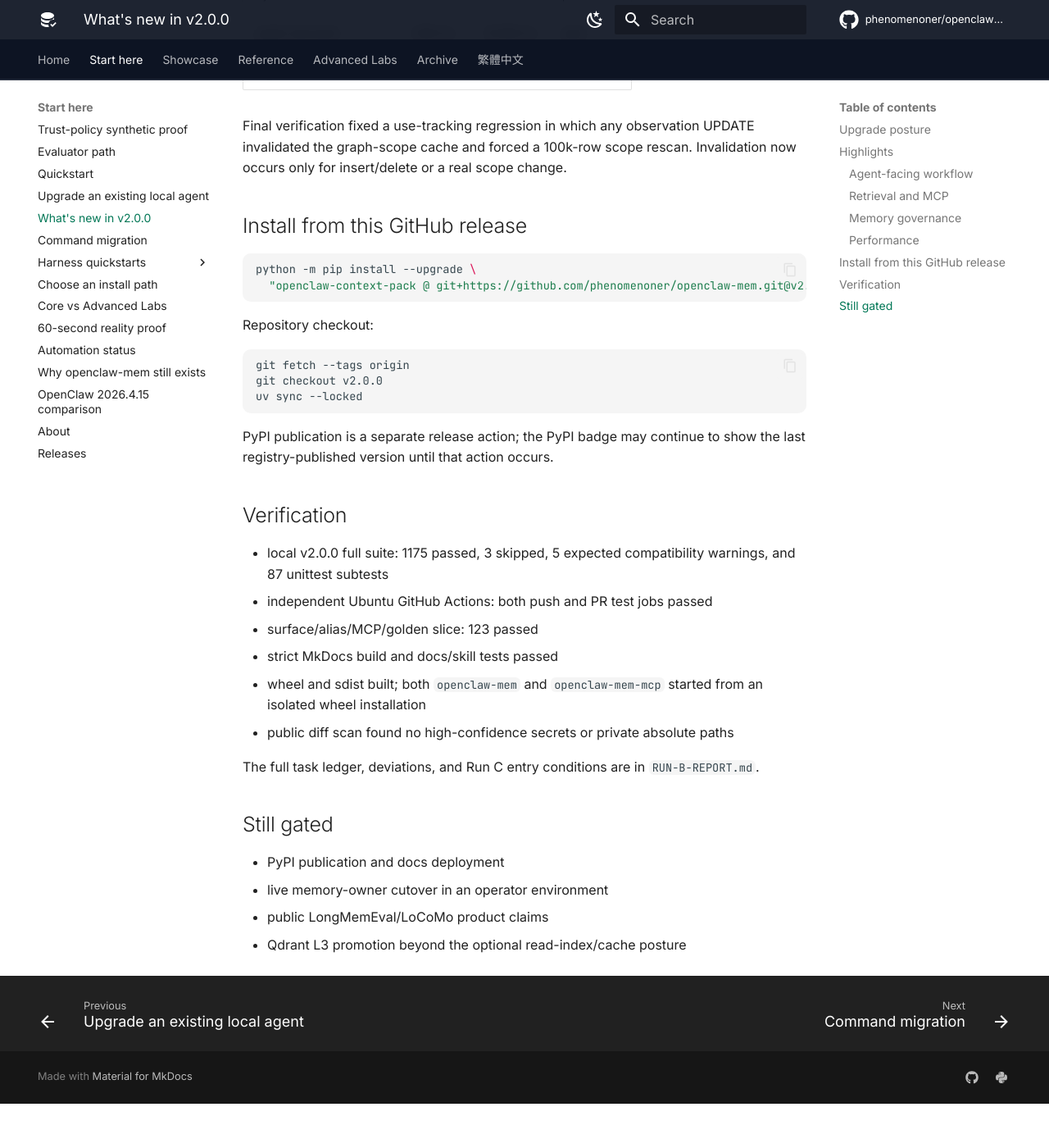
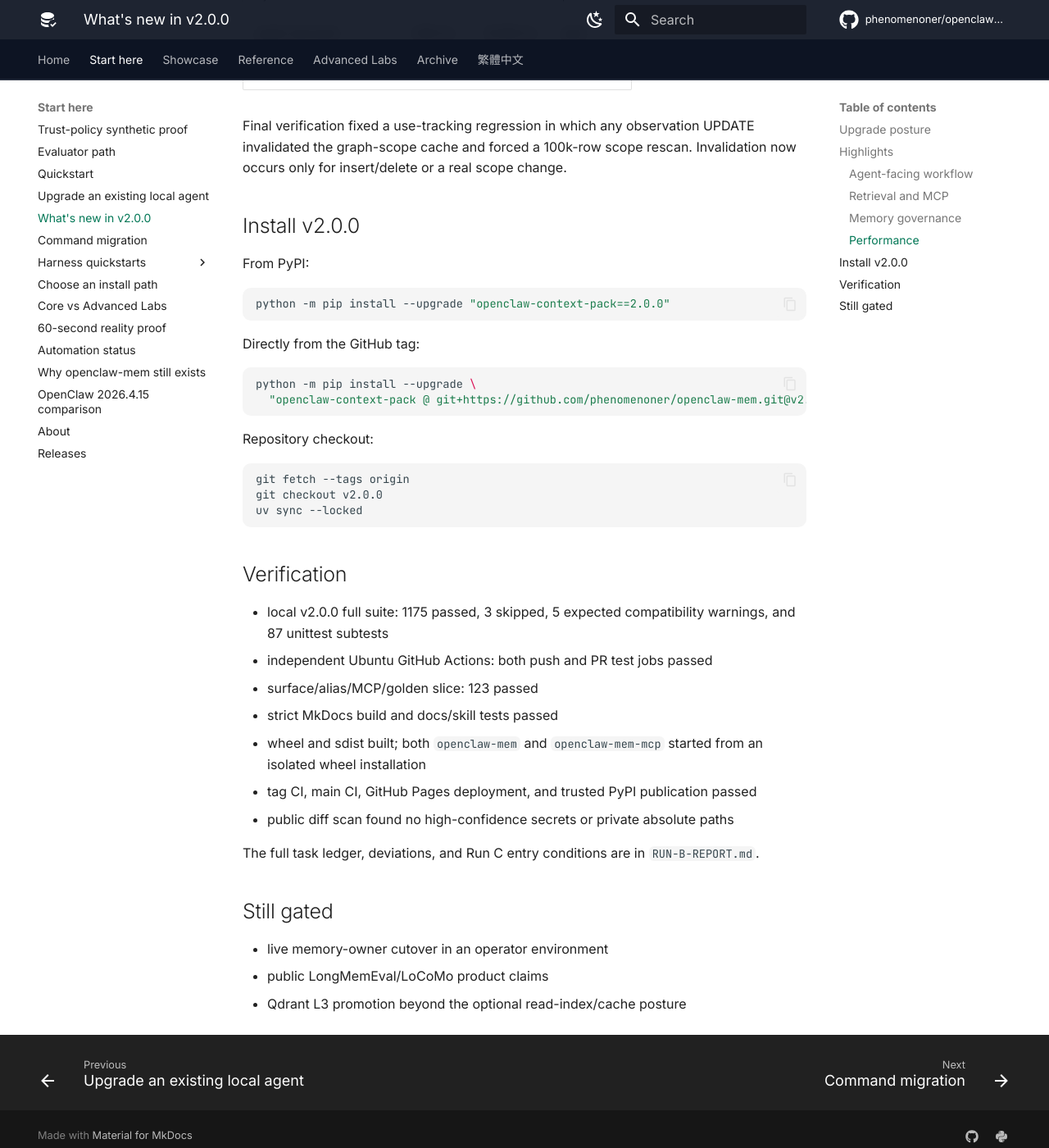
Before and after one commit to phenomenoner/openclaw-mem, an MkDocs documentation site: the page built from docs/releases-v2.0.0.md, in a window 1280 px wide and 1400 px high, scrolled down 1862 px. Shown: the whole window at 82% size. Built offline with MkDocs 1.6.1 and Material for MkDocs 9.7.7, drawn with Linux system fonts in a browser that asks for light colours; comment, search, counter and statistics services are not loaded; before the commit the page ends 3208 px from its top, so only the background shows below that.

Commit message:
docs: record v2 publication status

````diff
--- a/docs/releases-v2.0.0.md
+++ b/docs/releases-v2.0.0.md
@@ -22,7 +22,8 @@
   and Qdrant are optional/fail-open according to their receipts
 
 Existing local agents should follow [Upgrade an existing local agent to
-openclaw-mem v2](upgrade-checklist.md) before resuming writers.
+openclaw-mem v2](https://phenomenoner.github.io/openclaw-mem/upgrade-checklist/)
+before resuming writers.
 
 ## Highlights
 
@@ -69,7 +70,15 @@
 UPDATE invalidated the graph-scope cache and forced a 100k-row scope rescan.
 Invalidation now occurs only for insert/delete or a real scope change.
 
-## Install from this GitHub release
+## Install v2.0.0
+
+From PyPI:
+
+```bash
+python -m pip install --upgrade "openclaw-context-pack==2.0.0"
+```
+
+Directly from the GitHub tag:
 
 ```bash
 python -m pip install --upgrade \
@@ -84,9 +93,6 @@
 uv sync --locked
 ```
 
-PyPI publication is a separate release action; the PyPI badge may continue to
-show the last registry-published version until that action occurs.
-
 ## Verification
 
 - local v2.0.0 full suite: 1175 passed, 3 skipped, 5 expected compatibility warnings,
@@ -96,6 +102,7 @@
 - strict MkDocs build and docs/skill tests passed
 - wheel and sdist built; both `openclaw-mem` and `openclaw-mem-mcp` started from
   an isolated wheel installation
+- tag CI, main CI, GitHub Pages deployment, and trusted PyPI publication passed
 - public diff scan found no high-confidence secrets or private absolute paths
 
 The full task ledger, deviations, and Run C entry conditions are in
@@ -103,7 +110,6 @@
 
 ## Still gated
 
-- PyPI publication and docs deployment
 - live memory-owner cutover in an operator environment
 - public LongMemEval/LoCoMo product claims
 - Qdrant L3 promotion beyond the optional read-index/cache posture
````
Also changed, not shown: README.md (+1 -1 lines), RUN-B-REPORT.md (+1 -1 lines), docs/release-checklist.md (+6 -3 lines).
